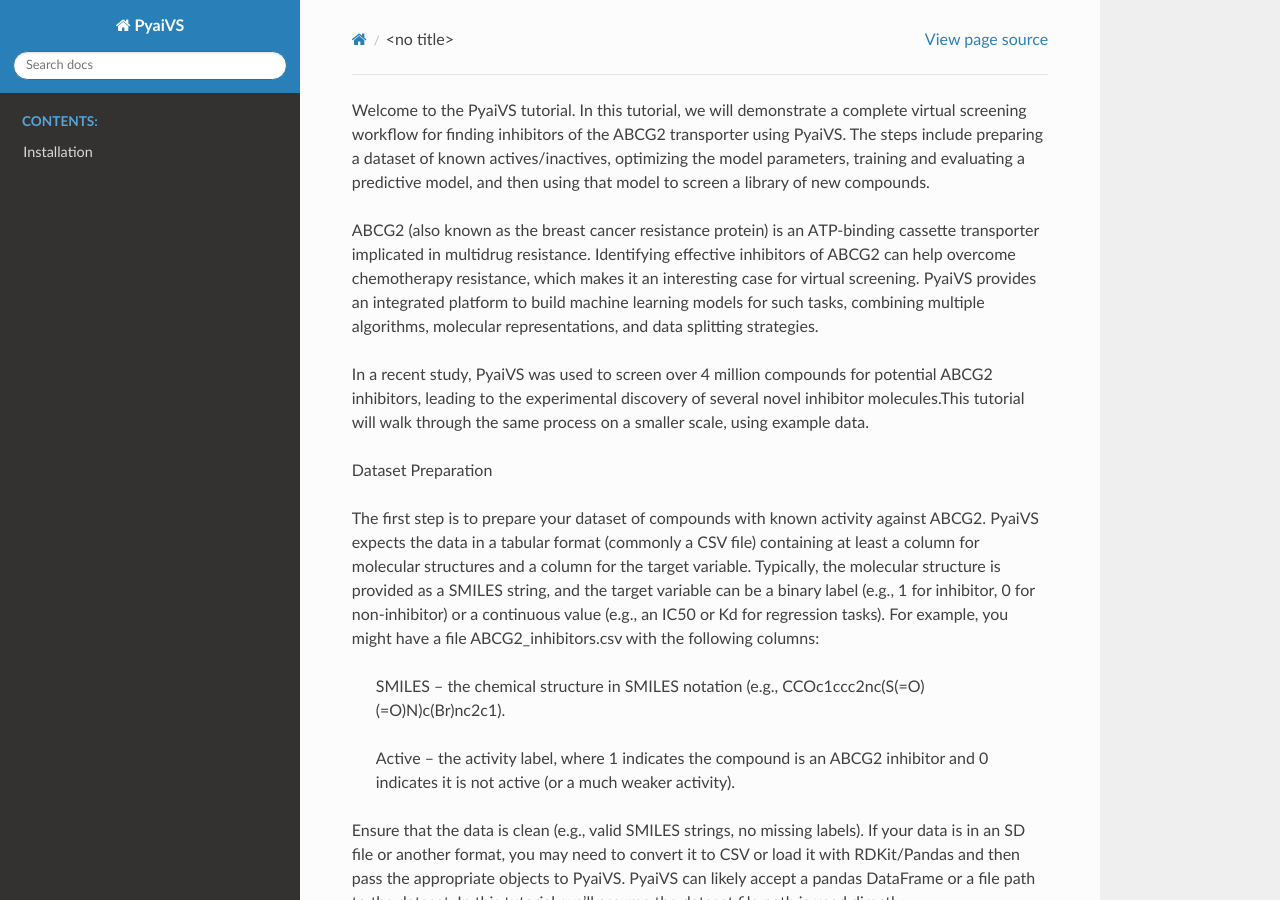
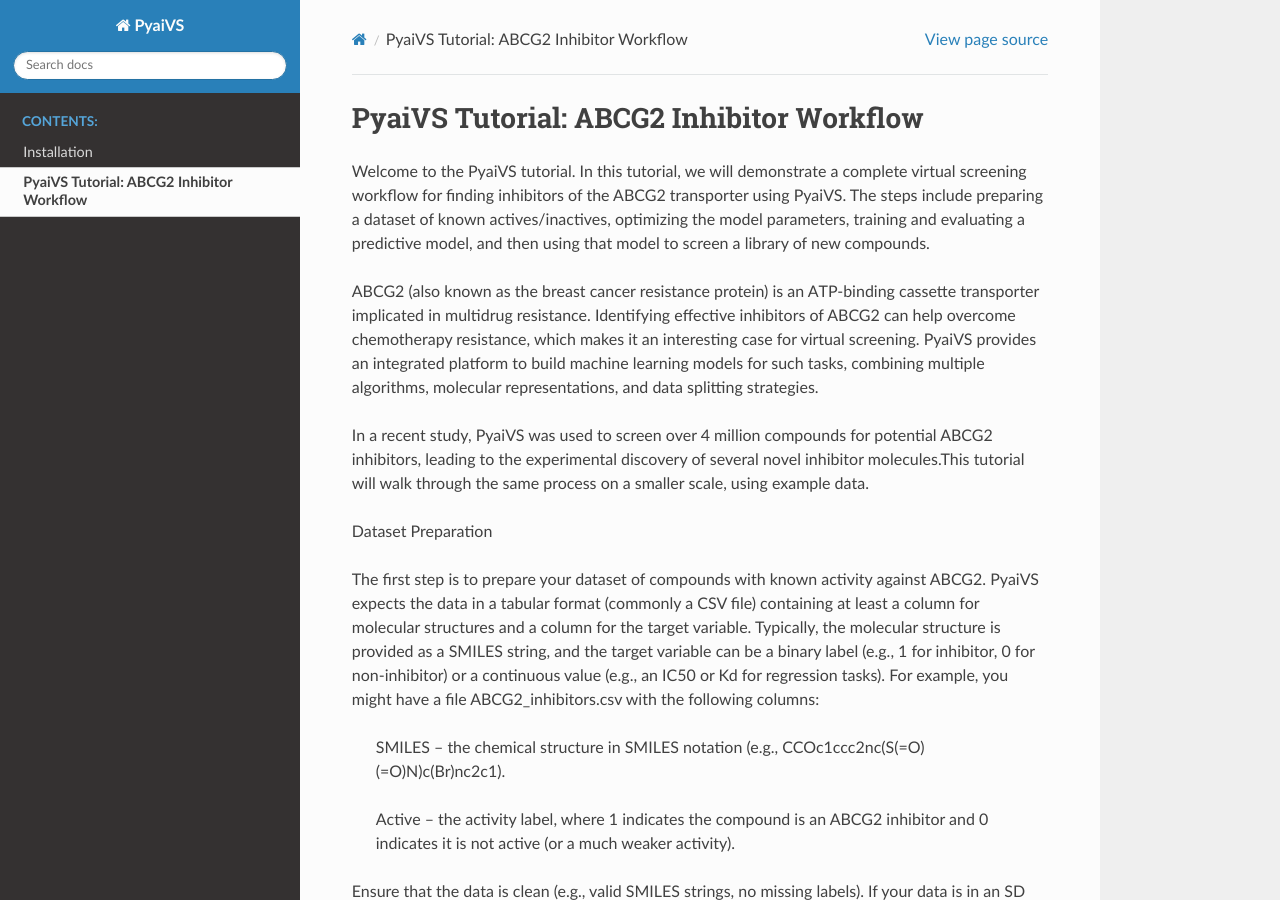
Before and after one commit to danqingmk/OpenVS_PyaiVS, a Sphinx documentation site: the page built from docs/tutorial.rst, in a window 1280 px wide and 900 px high. Built offline with Sphinx 7.4.7 and the Read the Docs theme 3.1.0, drawn with Linux system fonts in a browser that asks for light colours.

Commit message:
Update tutorial.rst

```diff
--- a/docs/tutorial.rst
+++ b/docs/tutorial.rst
@@ -1,3 +1,5 @@
+PyaiVS Tutorial: ABCG2 Inhibitor Workflow
+=========================================
 
 Welcome to the PyaiVS tutorial. In this tutorial, we will demonstrate a complete virtual screening workflow for finding inhibitors of the ABCG2 transporter using PyaiVS. The steps include preparing a dataset of known actives/inactives, optimizing the model parameters, training and evaluating a predictive model, and then using that model to screen a library of new compounds.
 
```
